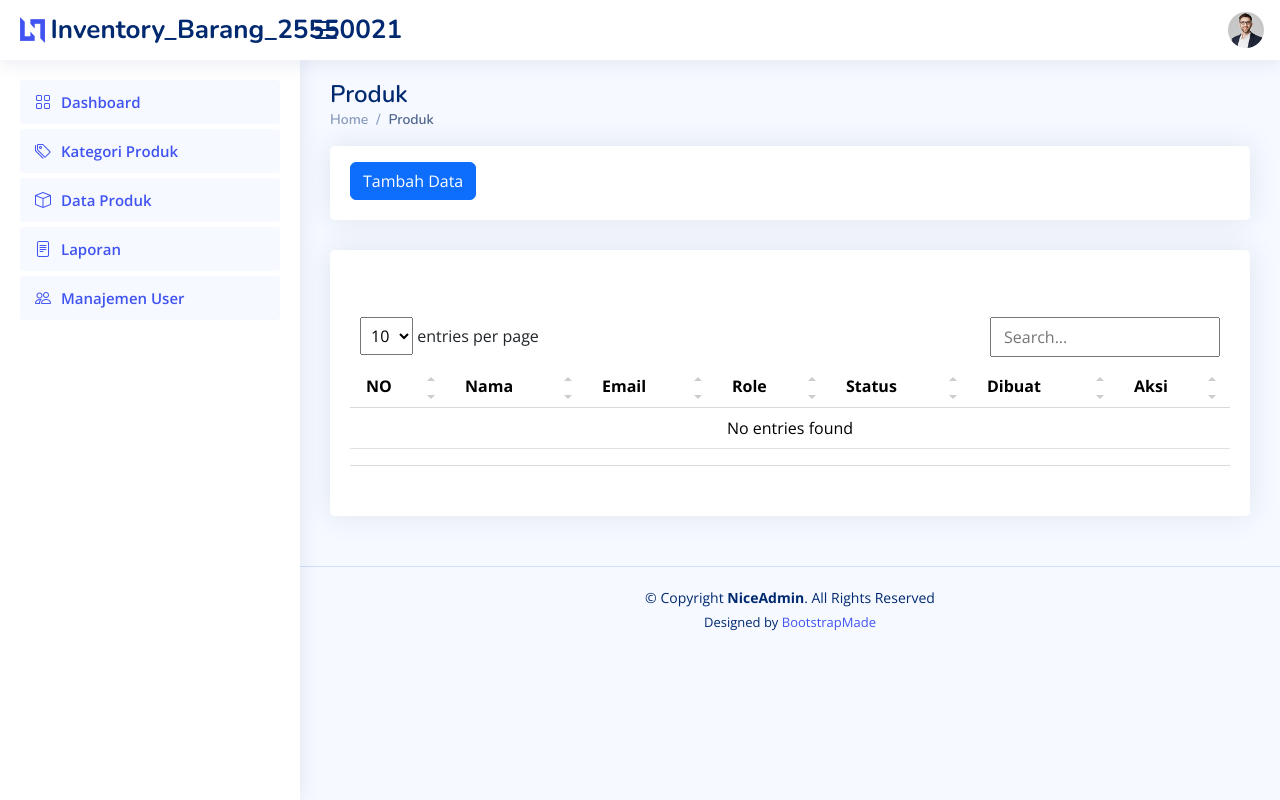
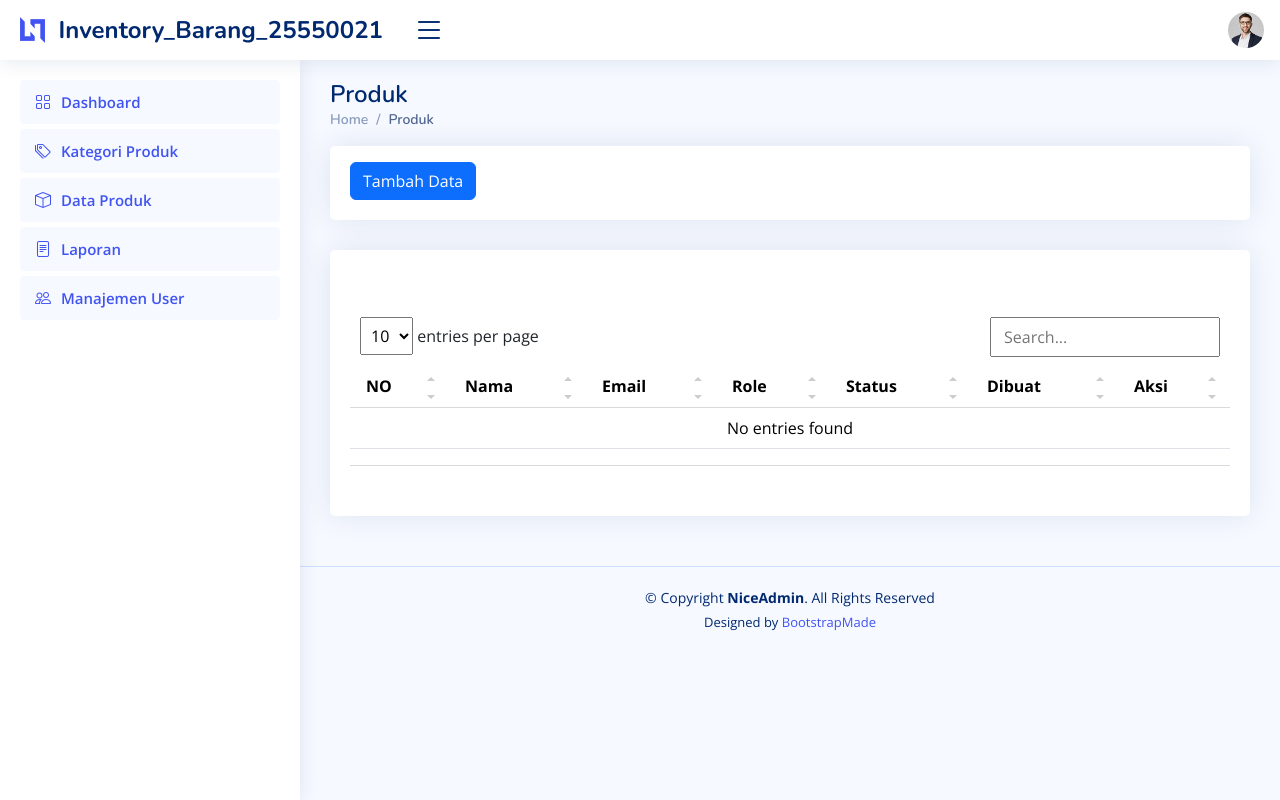
Before and after one commit to mohammadaryaekanugraha-ux/InventoryBarang, a PHP site: page /users.php in a window 1280 px wide. Run offline with PHP 8.4, Linux system fonts and the light colour scheme; the visitor is signed in with stand-in values (Sample User, id 1); data that the repository does not hold is empty; some libraries are stand-ins or nearby versions.

Commit message:
Upgrade Kode

```diff
--- a/users.php
+++ b/users.php
@@ -46,11 +46,11 @@ if (!isset($_SESSION["login"])) {
     <header id="header" class="header fixed-top d-flex align-items-center">
 
         <div class="d-flex align-items-center justify-content-between">
-        <a href="index.php" class="logo d-flex align-items-center">
+        <a href="index.php" class="logo d-flex align-items-center me-auto me-lg-0" style="max-width: none; width: auto;">
             <img src="assets/img/logo.png" alt="">
-            <span class="d-none d-lg-block">Inventory_Barang_25550021</span>
+            <span class="d-none d-lg-block" style="font-size: 24px; padding-left: 8px;">Inventory_Barang_25550021</span>
         </a>
-        <i class="bi bi-list toggle-sidebar-btn"></i>
+        <i class="bi bi-list toggle-sidebar-btn" style="margin-left: 20px;"></i>
         </div><!-- End Logo -->
 
 
@@ -79,10 +79,10 @@ if (!isset($_SESSION["login"])) {
                     <span>Account Settings</span>
                 </a>
                 </li>
-                <li>
-                <a class="dropdown-item d-flex align-items-center" href="logout.php">
-                    <i class="bi bi-box-arrow-right"></i>
-                    <span>Sign Out</span>
+                <hr class="dropdown-divider">
+                <a class="dropdown-item d-flex align-items-center" href="pages-faq.html">
+                    <i class="bi bi-question-circle"></i>
+                    <span>Need Help?</span>
                 </a>
                 </li>
                 <li>
@@ -90,9 +90,9 @@ if (!isset($_SESSION["login"])) {
                 </li>
 
                 <li>
-                <a class="dropdown-item d-flex align-items-center" href="pages-faq.html">
-                    <i class="bi bi-question-circle"></i>
-                    <span>Need Help?</span>
+                <a class="dropdown-item d-flex align-items-center" href="logout.php">
+                    <i class="bi bi-box-arrow-right"></i>
+                    <span>Sign Out</span>
                 </a>
                 </li>
                 <li>
```
